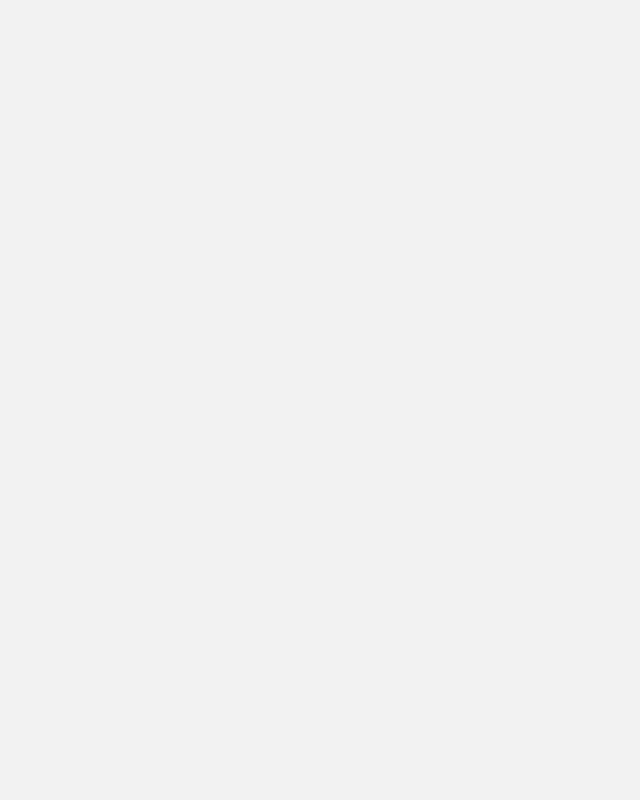
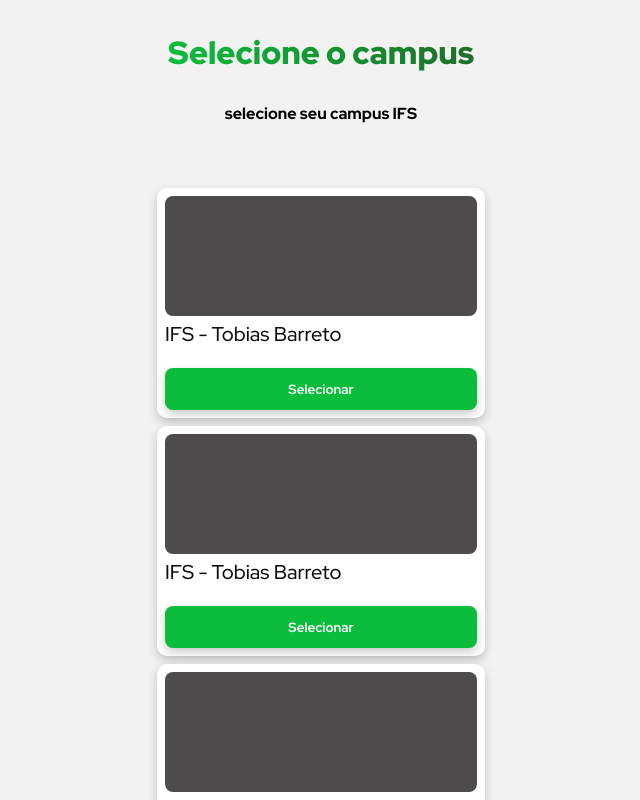
Before and after one commit to ElielBarbosa/scap-web, a React (Vite) app: page /select-campus in a window 1280 px wide. Before the commit this address had no page. Shown: the top 800 px of the page, without its empty margins (319-959 px from the left). Built offline with nearby package versions, Linux system fonts and the light colour scheme.

Commit message:
feat(page): Implementado parte estática da pagina de selecionar campus.

```diff
--- a/src/App.jsx
+++ b/src/App.jsx
@@ -6,6 +6,7 @@
 import SignUpPage from "./pages/SignUp/SignUpPage";
 import WellcomePage from "./pages/Wellcome/WellcomePage";
 import { UserStorage } from "./contexts/UserContext";
+import SelectCampusPage from "./pages/SelectCampus/SelectCampusPage";
 
 function App() {
   return (
@@ -17,6 +18,7 @@
             <Route path="/signin" element={<SignInPage />} />
             <Route path="/conta" element={<WellcomePage />} />
             <Route path="/signup" element={<SignUpPage />} />
+            <Route path="/select-campus" element={<SelectCampusPage />} />
           </Routes>
         </UserStorage>
       </BrowserRouter>
--- a/src/assets/css/animations.css
+++ b/src/assets/css/animations.css
@@ -4,6 +4,16 @@
 
 .toTopAnimation {
     animation: toTop-animation 1s .3s ease-out forwards;
+}
+
+.scaleAnimation {
+    opacity: 0;
+    animation: scale-animation .2s ease-in forwards;
+}
+
+.opacityAnimation {
+    opacity: 0;
+    animation: opacity-animation .3s ease-in forwards;
 }
 
 
@@ -32,3 +42,44 @@
         transform: translateY(0);
     }
 }
+
+@keyframes scale-animation {
+    0% {
+        opacity: 0;
+        scale: .4;
+    }
+
+    100% {
+        opacity: 1;
+        scale: 1;
+    }
+}
+
+@keyframes opacity-animation {
+    0% {
+        opacity: 0;
+    }
+
+    100% {
+        opacity: 1;
+    }
+}
+
+@keyframes sumir {
+    from {
+        opacity: 1;
+        transform: scale(1);
+    }
+
+    to {
+        opacity: 0;
+        transform: scale(0.5);
+        display: none;
+        /* Garante que o elemento não ocupe espaço */
+    }
+}
+
+/* Classe de saída */
+.saida {
+    animation: sumir 0.5s ease-out forwards;
+}
--- a/src/contexts/UserContext.jsx
+++ b/src/contexts/UserContext.jsx
@@ -1,4 +1,4 @@
-import { createContext, useEffect } from "react";
+import { createContext, useEffect, useState } from "react";
 //import { useNavigate } from "react-router-dom";
 import { api, URL_BASE } from "../api/api";
 import { useNavigate } from "react-router-dom";
@@ -8,6 +8,7 @@
 
 export const UserStorage = ({ children }) => {
   const navigate = useNavigate();
+  const [mostrar, setMostrar] = useState(false);
 
   useEffect(() => {});
 
@@ -28,8 +29,14 @@
     }
   }
 
+  function mudarModal() {
+    setMostrar(!mostrar);
+  }
+
   return (
-    <UserContext.Provider value={{ handdleLogin }}>
+    <UserContext.Provider
+      value={{ handdleLogin, mostrar, setMostrar, mudarModal }}
+    >
       {children}
     </UserContext.Provider>
   );
--- /dev/null
+++ b/src/pages/SelectCampus/SelectCampusCard/index.jsx
@@ -0,0 +1,23 @@
+import styles from "./styles.module.css";
+import { UserContext } from "../../../contexts/UserContext";
+import { useContext } from "react";
+
+function SelectCampusCard() {
+  const { setMostrar } = useContext(UserContext);
+  return (
+    <li className={styles.campusCard}>
+      <div className={styles.imgCampus}></div>
+      <div className={styles.dataCampusWrapper}>
+        <h5 className={styles.campusCardTitle}>IFS - Tobias Barreto</h5>
+        <button
+          className={styles.campusCardButton}
+          onClick={() => setMostrar(true)}
+        >
+          Selecionar
+        </button>
+      </div>
+    </li>
+  );
+}
+
+export default SelectCampusCard;
--- /dev/null
+++ b/src/pages/SelectCampus/SelectCampusCard/styles.module.css
@@ -0,0 +1,45 @@
+.campusCard {
+    width: 100%;
+    background-color: var(--white-light);
+    list-style: none;
+    display: flex;
+    flex-direction: column;
+    gap: 8px;
+    padding: 8px;
+    border-radius: 10px;
+    box-shadow: var(--shadow-1);
+}
+
+.imgCampus {
+    width: 100%;
+    height: 120px;
+    background-color: rgb(77, 75, 75);
+    border-radius: 8px;
+    flex-shrink: 0;
+}
+
+.dataCampusWrapper {
+    display: flex;
+    flex-direction: column;
+    gap: 8px;
+    justify-content: space-between;
+}
+
+.campusCardTitle {
+    font-size: 20px;
+    line-height: 20px;
+    margin-bottom: 16px;
+}
+
+.campusCardButton {
+    background-color: var(--primary-normal);
+    border-radius: 8px;
+    width: 100%;
+    padding: 12px 0;
+    font-family: var(--font);
+    color: var(--white-light);
+    font-weight: 700;
+    border: none;
+    box-shadow: var(--shadow-1);
+    cursor: pointer;
+}
--- /dev/null
+++ b/src/pages/SelectCampus/SelectCampusList/index.jsx
@@ -0,0 +1,17 @@
+import SelectCampusCard from "../SelectCampusCard";
+import styles from "./styles.module.css";
+
+function SelectCampusList({ mostrar }) {
+  return (
+    <ul className={styles.campusListContainer}>
+      <SelectCampusCard setMostrar={mostrar} />
+      <SelectCampusCard setMostrar={mostrar} />
+      <SelectCampusCard setMostrar={mostrar} />
+      <SelectCampusCard setMostrar={mostrar} />
+      <SelectCampusCard setMostrar={mostrar} />
+      <SelectCampusCard setMostrar={mostrar} />
+    </ul>
+  );
+}
+
+export default SelectCampusList;
--- /dev/null
+++ b/src/pages/SelectCampus/SelectCampusList/styles.module.css
@@ -0,0 +1,10 @@
+.campusListContainer {
+    width: 100%;
+    display: flex;
+    flex-direction: column;
+    gap: 8px;
+
+    box-sizing: border-box;
+    position: relative;
+    padding: 48px 0;
+}
--- /dev/null
+++ b/src/pages/SelectCampus/SelectCampusModal/index.jsx
@@ -0,0 +1,26 @@
+import SelectCampusCard from "../SelectCampusCard";
+import styles from "./styles.module.css";
+import iconClose from "../../../assets/icons/close.svg";
+import { useContext } from "react";
+import { UserContext } from "../../../contexts/UserContext";
+
+function SelectCampusForm() {
+  const { mostrar, setMostrar } = useContext(UserContext);
+  return (
+    <div className={`${styles.campusModalContainer} opacityAnimation`}>
+      <div className={`${styles.modalCampus} scaleAnimation`}>
+        <div className={styles.wrapperButtonClose}>
+          <button onClick={() => setMostrar(!mostrar)}>
+            <img src={iconClose} alt="" srcset="" />
+          </button>
+        </div>
+        <p className={styles.modalCampusMessage}>
+          Você selecionou o campus IFS - Tobias Barreto, deseja confirmar?
+        </p>
+        <button className={styles.modalConfirmButton}>Confirmar</button>
+      </div>
+    </div>
+  );
+}
+
+export default SelectCampusForm;
--- /dev/null
+++ b/src/pages/SelectCampus/SelectCampusModal/styles.module.css
@@ -0,0 +1,61 @@
+.campusModalContainer {
+    position: fixed;
+    top: 0;
+    left: 0px;
+    width: 100%;
+    height: 100dvh;
+    background-color: rgba(0, 0, 0, 0.199);
+    display: flex;
+    justify-content: center;
+    align-items: center;
+    z-index: 1000;
+    overflow: hidden;
+
+}
+
+.modalCampus {
+    width: 100%;
+    max-width: 420px;
+    margin: 8px;
+    padding: 16px;
+    background-color: var(--white-light);
+    border-radius: 10px;
+    display: flex;
+    gap: 16px;
+    flex-direction: column;
+    box-shadow: var(--shadow-1);
+}
+
+.wrapperButtonClose {
+    display: flex;
+    width: 100%;
+    justify-content: flex-end;
+}
+
+.wrapperButtonClose>button {
+    /* border: 1px solid red; */
+    background: none;
+    border: none;
+    cursor: pointer;
+}
+
+.wrapperButtonClose>button>img {
+    width: 30px;
+    padding: 5px;
+    box-sizing: content-box;
+}
+
+.modalConfirmButton {
+    background-color: var(--primary-normal);
+    color: var(--white-light);
+    padding: 16px 0;
+    width: 100%;
+    border: none;
+    border-radius: 10px;
+    cursor: pointer;
+    box-shadow: var(--shadow-1);
+}
+
+.modalCampusMessage {
+    text-align: center;
+}
--- /dev/null
+++ b/src/pages/SelectCampus/SelectCampusPage/index.jsx
@@ -0,0 +1,28 @@
+import SelectCampusCard from "../SelectCampusCard";
+import styles from "./styles.module.css";
+import FormSectionHeader from "../../../components/Form/FormSectionHeader";
+import SelectCampusList from "../SelectCampusList";
+import SelectCampusModal from "../SelectCampusModal";
+import { useContext } from "react";
+import { UserContext } from "../../../contexts/UserContext";
+
+function SelectCampusPage() {
+  const { mostrar, setMostrar } = useContext(UserContext);
+  return (
+    <>
+      <div
+        className={`${styles.selectCampusContainer} container introAnimation`}
+      >
+        <FormSectionHeader
+          title="Selecione o campus"
+          subtitle="selecione seu campus IFS"
+          paragraph=""
+        />
+        <SelectCampusList></SelectCampusList>
+      </div>
+      {mostrar && <SelectCampusModal />}
+    </>
+  );
+}
+
+export default SelectCampusPage;
--- /dev/null
+++ b/src/pages/SelectCampus/SelectCampusPage/styles.module.css
@@ -0,0 +1 @@
+.selectCampusContainer {}
--- a/src/pages/SignUp/SignUpForm/index.jsx
+++ b/src/pages/SignUp/SignUpForm/index.jsx
@@ -83,10 +83,8 @@
             <Link to="/">
               <Button variant="secondary">Voltar</Button>
             </Link>
-            <Link to="/selectCampus">
-              <Button variant="primary" onClick={() => window.alert("Olá")}>
-                Próximo
-              </Button>
+            <Link to="/select-campus">
+              <Button variant="primary">Próximo</Button>
             </Link>
           </div>
         </form>
```
